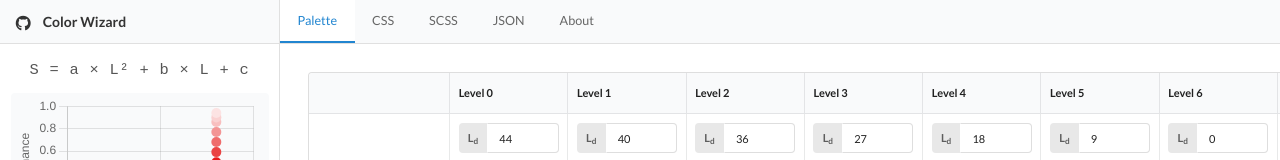
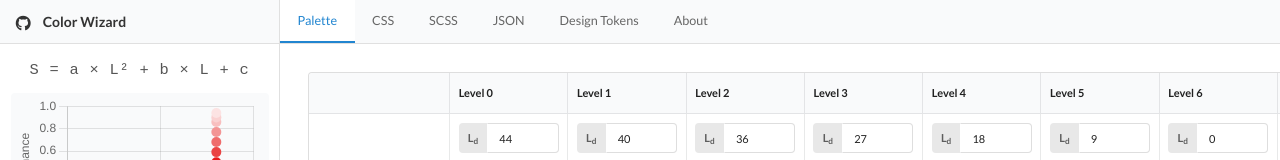
Before and after one commit to hypeJunction/color-wizard, a Vue app: page / in a window 1280 px wide. Shown: the top 160 px of the page. Built offline with nearby package versions, Linux system fonts and the light colour scheme.

Commit message:
Add design token spec format

```diff
--- a/src/components/ColorWizard.vue
+++ b/src/components/ColorWizard.vue
@@ -266,6 +266,13 @@
         </div>
 
         <div
+          v-show="activeTab === 'tokens'"
+          class="tab-content code-tab"
+        >
+          <pre class="code-block"><code>{{ JSON.stringify(designTokens, undefined, 2) }}</code></pre>
+        </div>
+
+        <div
           v-show="activeTab === 'about'"
           class="tab-content about-content"
         >
@@ -290,7 +297,7 @@
             <li>Bulk edit HSL values across all colors</li>
             <li>Define custom number of shades and hues</li>
             <li>Real-time contrast ratio checking for accessibility</li>
-            <li>Export to CSS, SCSS, or JSON formats</li>
+            <li>Export to CSS, SCSS, JSON, or Design Tokens formats</li>
           </ul>
 
           <h3>Accessibility</h3>
@@ -382,6 +389,7 @@ const mainTabs = [
   { id: 'css', label: 'CSS' },
   { id: 'scss', label: 'SCSS' },
   { id: 'json', label: 'JSON' },
+  { id: 'tokens', label: 'Design Tokens' },
   { id: 'about', label: 'About' },
 ];
 
@@ -629,6 +637,39 @@ const json = computed(() => {
   }, {});
 });
 
+interface DesignToken {
+  $value: string;
+  $description?: string;
+}
+
+interface DesignTokenGroup {
+  $type: string;
+  [key: string]: string | { [level: string]: DesignToken };
+}
+
+const designTokens = computed(() => {
+  const tokens: { color: DesignTokenGroup } = {
+    color: {
+      $type: 'color',
+    },
+  };
+
+  swatches.value.forEach((colorSwatches) => {
+    const colorName = colorSwatches[0].baseColor.name;
+    const colorGroup: { [level: string]: DesignToken } = {};
+
+    colorSwatches.forEach((swatch, levelIndex) => {
+      colorGroup[String(levelIndex)] = {
+        $value: swatch.toHexString(),
+      };
+    });
+
+    tokens.color[colorName] = colorGroup;
+  });
+
+  return tokens;
+});
+
 // Expose for testing
 defineExpose({
   model,
```
